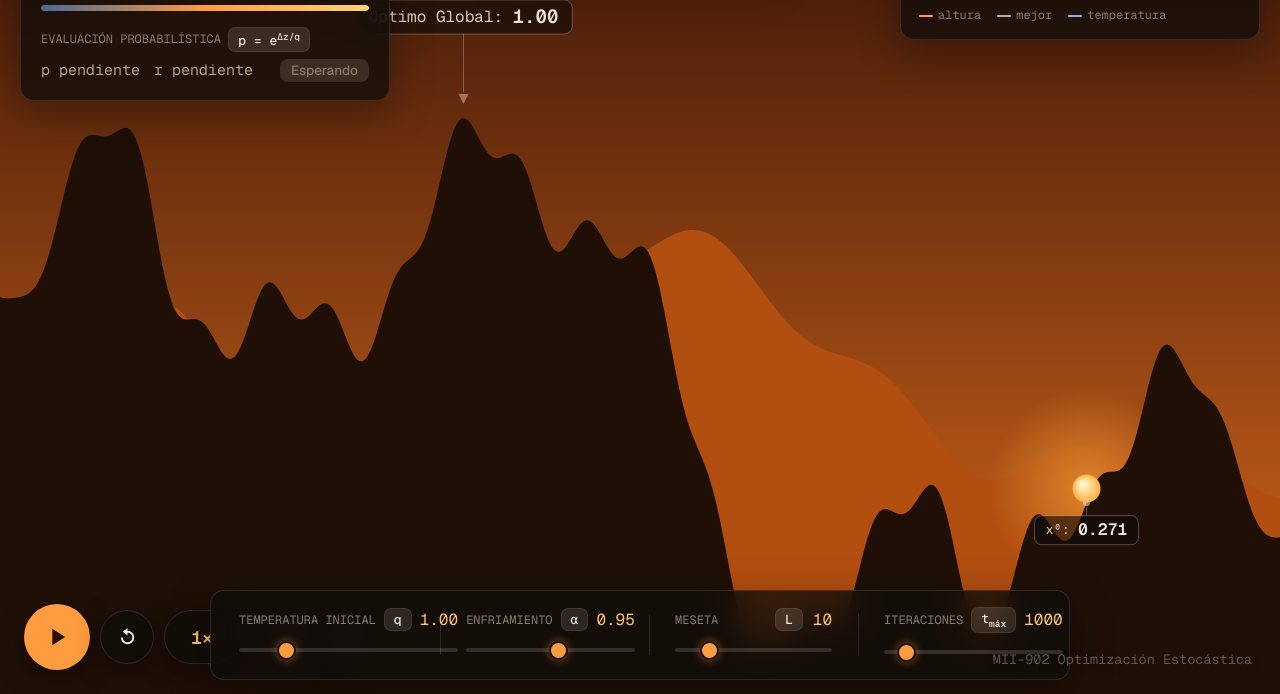
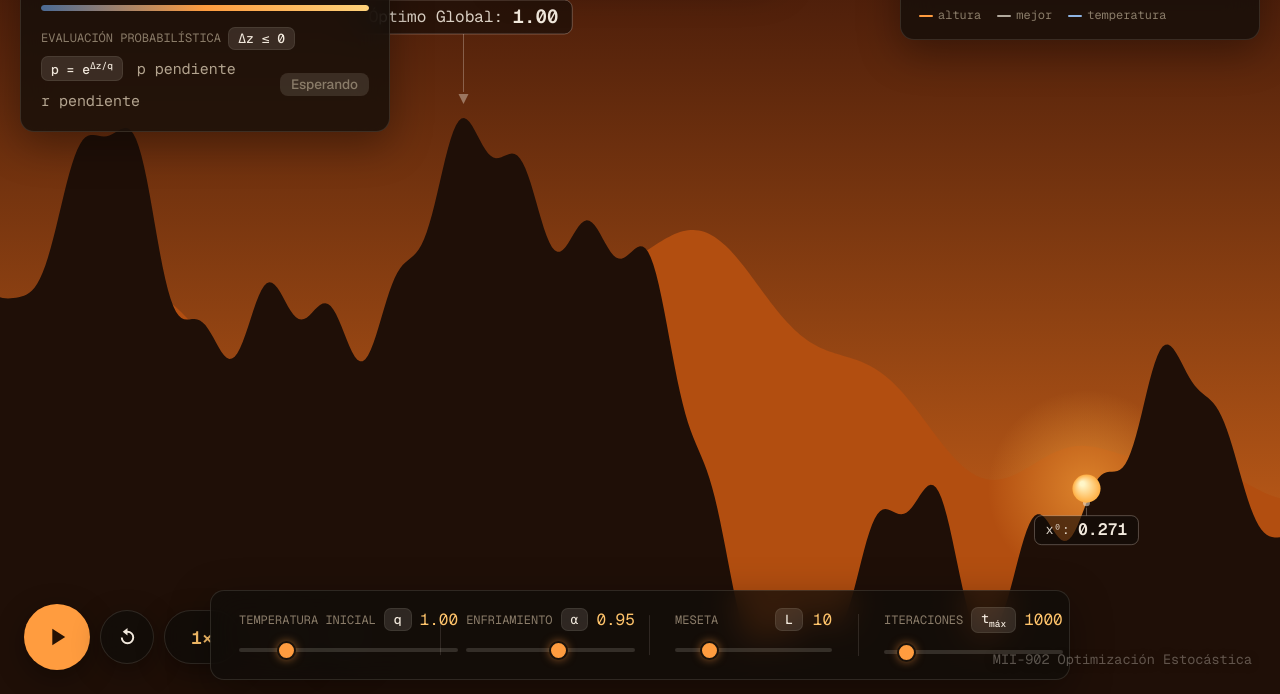
Before and after one commit to maverck-/simulated-annealing, a plain HTML site: page index.html in a window 1280 px wide. Shown: the part 106-800 px from the top of the page. Drawn offline with nearby package versions, Linux system fonts and the light colour scheme.

Commit message:
Place probability formula back in evaluation row

```diff
--- a/index.html
+++ b/index.html
@@ -51,9 +51,10 @@
     </div>
 
     <div class="formula">
-      <span class="etiqueta">Evaluación probabilística <span class="tag tag-formula">p = e<sup>Δz/q</sup></span></span>
+      <span class="etiqueta">Evaluación probabilística <span class="tag">Δz ≤ 0</span></span>
       <p class="mono formula-linea" id="formula-texto">
         <span class="formula-expresion">
+          <span class="tag tag-formula">p = e<sup>Δz/q</sup></span>
           <span class="formula-termino">p pendiente</span>
           <span class="formula-termino">r pendiente</span>
         </span>
--- a/js/main.js
+++ b/js/main.js
@@ -490,6 +490,7 @@ function actualizarHUD() {
       : '<span class="veredicto veredicto-no">Rechaza</span>';
     dom.formula.innerHTML =
       `<span class="formula-expresion">
+        <span class="tag tag-formula">p = e<sup>Δz/q</sup></span>
         <span class="formula-termino">p = ${u.p.toFixed(3)}</span>
         <span class="formula-termino">r = ${u.r.toFixed(3)}</span>
         <span class="formula-termino formula-comparacion">r ${comparador} p</span>
```
